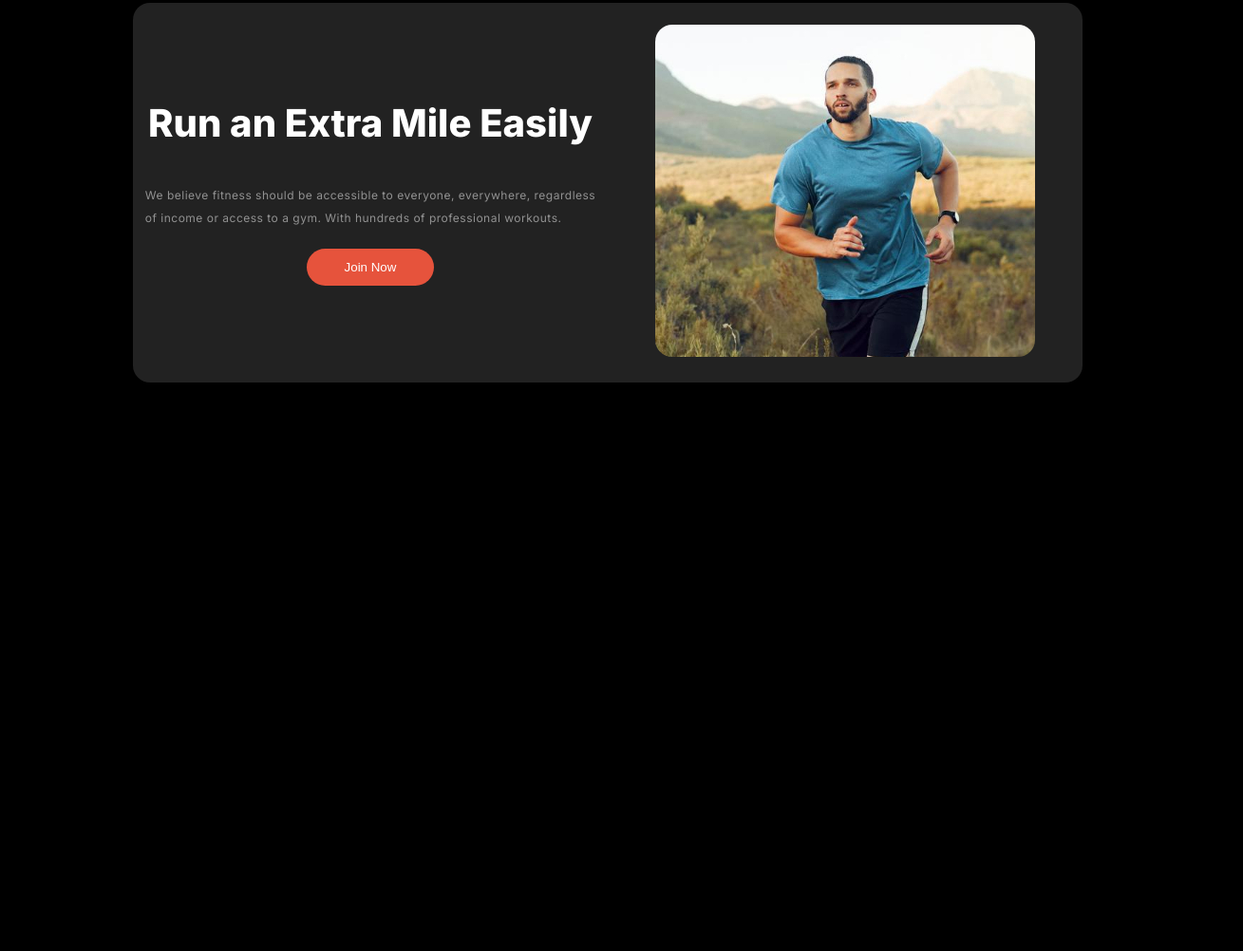
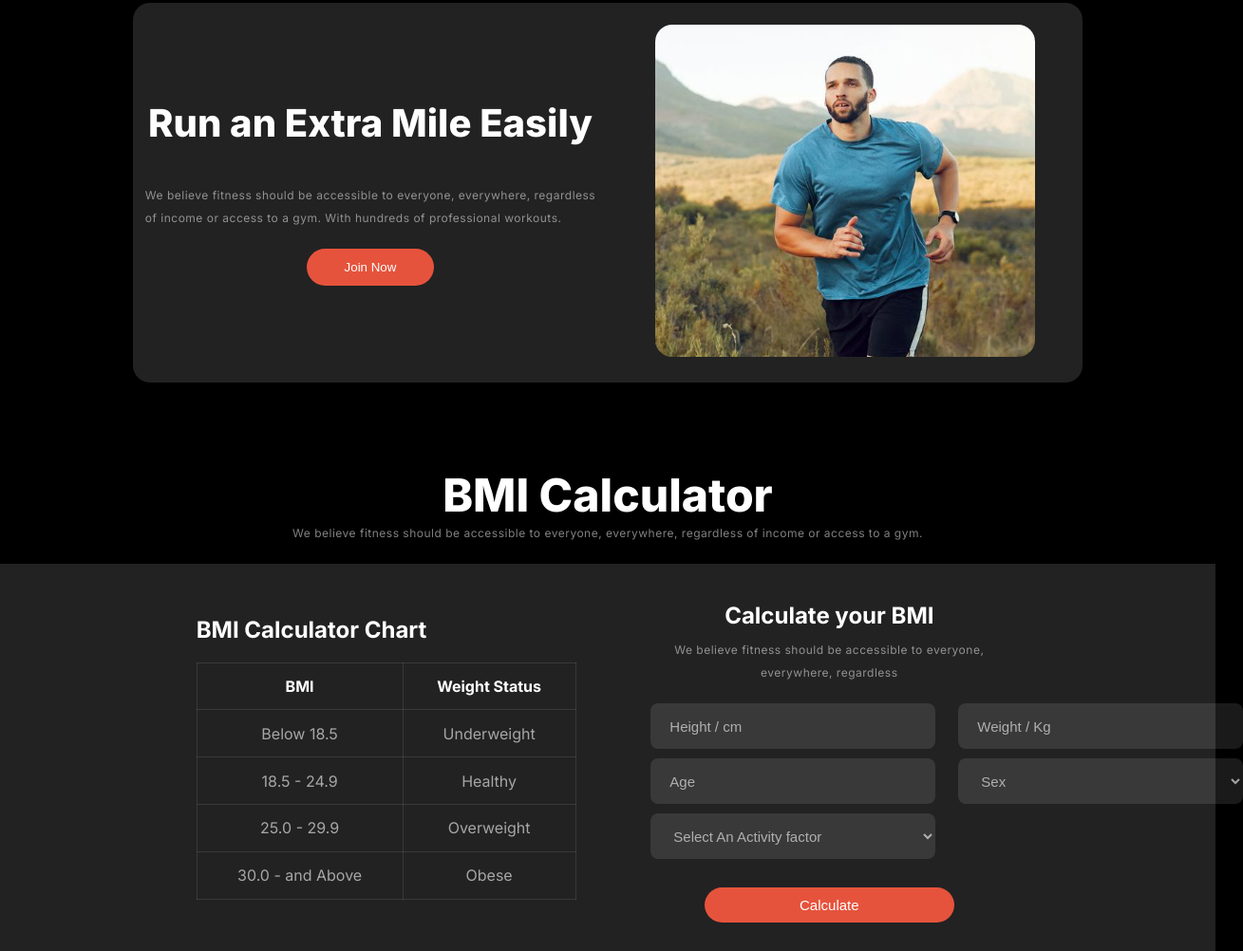
Before and after one commit to mdshohaan/b-10, a plain HTML site: page index.html in a window 1280 px wide. Shown: the part 1099-2101 px from the top of the page at 95% size, 1309 px wide, since content can reach past the window. Before the commit the page ends 1552 px from the top, so only its background shows below. Drawn offline with Linux system fonts and the light colour scheme; a web font is replaced by a local one.

Commit message:
bmi done

```diff
--- a/index.html
+++ b/index.html
@@ -16,6 +16,7 @@
   </head>
   <body class="inter">
     <!-- nav starts here -->
+    <div class="grey">
       <header class="nav_container">
         <nav class="nav_content">
           <h3><span class="nav_head">Fitness</span></h3>
@@ -29,6 +30,7 @@
           </ul>
         </nav>
       </header>
+
       <section class="get_container">
         <div class="get_left">
           <h1 class="heading">
@@ -60,6 +62,7 @@
           </div>
         </div>
       </section>
+    </div>
     <div class="flex">
       <h1 class="heading">Change Your Habits</h1>
       <p class="text">
@@ -130,5 +133,63 @@
         <div class="run_img"><img src="./style/images/run.jpg" alt="" /></div>
       </div>
     </section>
+
+    /* BMI Calculator starts here */
+
+    <div class="flex">
+      <h1 class="heading">BMI Calculator</h1>
+      <p class="text">
+        We believe fitness should be accessible to everyone, everywhere,
+        regardless of income or access to a gym.
+      </p>
+    </div>
+    <section class="bmi_container">
+      <main class="bmi_content">
+        <div class="bmi_left">
+          <h1>BMI Calculator Chart</h1>
+          <table class="data">
+            <tr>
+              <th>BMI</th>
+              <th>Weight Status</th>
+            </tr>
+            <tr>
+              <td>Below 18.5</td>
+              <td>Underweight</td>
+            </tr>
+            <tr>
+              <td>18.5 - 24.9</td>
+              <td>Healthy</td>
+            </tr>
+            <tr>
+              <td>25.0 - 29.9</td>
+              <td>Overweight</td>
+            </tr>
+            <tr>
+              <td>30.0 - and Above</td>
+              <td>Obese</td>
+            </tr>
+          </table>
+        </div>
+        <div class="bmi_right">
+          <h1>Calculate your BMI</h1>
+          <p class="text">
+            We believe fitness should be accessible to everyone, everywhere,
+            regardless
+          </p>
+          <form class="formone" action="">
+            <input type="text" placeholder="Height / cm" />
+            <input type="text" placeholder="Weight / Kg" />
+            <input type="text" placeholder="Age" />
+            <select name="" id="">
+              <option value="sex">Sex</option>
+            </select>
+            <select name="" id="">
+              <option value="sex">Select An Activity factor</option>
+            </select>
+          </form>
+          <button class="btn calc_btn">Calculate</button>
+        </div>
+      </main>
+    </section>
   </body>
 </html>
--- a/style/responsive.css
+++ b/style/responsive.css
@@ -42,4 +42,27 @@
     object-fit: none;
     object-position: 67% 30%;
   }
+  .bmi_content {
+    flex-direction: column;
+    justify-content: center;
+    padding: 20px;
+  }
+  .bmi_left {
+    width: 100%;
+  }
+  .bmi_right {
+    width: 100%;
+  }
+  input,
+  select,
+  option {
+    width: 90%;
+    height: 90%;
+    font-size: 10px;
+  }
+  table {
+    width: 90%;
+    height: 90%;
+    /* font-size: 10px; */
+  }
 }
--- a/style/style.css
+++ b/style/style.css
@@ -56,11 +56,11 @@ body {
   max-width: 1000px;
   margin: 0px auto;
 
-  background: linear-gradient(
+  /* background: linear-gradient(
     180deg,
     rgb(17, 17, 17),
     rgba(119, 119, 119, 0) 100%
-  );
+  ); */
 }
 .nav_content {
   display: flex;
@@ -108,13 +108,17 @@ a {
 }
 
 /* get styles start */
-
+  .grey{
+    background: linear-gradient(180.00deg, rgb(17, 17, 17),rgba(119, 119, 119, 0) 100%);
+  }
 .get_container {
   display: flex;
   justify-content: flex-start;
   align-items: center;
   max-width: 1000px;
   margin: 0 auto;
+
+
 }
 .get_left {
   width: 50%;
@@ -219,6 +223,7 @@ img {
 .run_container {
   max-width: 1000px;
   margin: 50px auto;
+
 }
 .run_content {
 height: 400px;
@@ -226,6 +231,7 @@ height: 400px;
   background: rgb(34, 34, 34);
   display: flex;
   justify-content: space-evenly;
+
 }
 .run_head{
   font-size: 40px;
@@ -258,3 +264,80 @@ height: 400px;
 .run_main_heading>h3{
   margin-bottom: 40px;
 }
+
+/* BMI Calculator starts here */
+
+
+
+.bmi_container{
+
+background: rgb(34, 34, 34);
+
+}
+.bmi_content{
+  max-width: 1000px;
+display: flex;
+margin: 0 auto;
+justify-content: space-evenly;
+align-items: center;
+width: 100%;
+
+}
+.bmi_left{
+  width: 40%;
+
+}
+.bmi_left>h1{
+  color: white;
+  margin-bottom: 20px;
+
+}
+.data{
+width: 400px;
+height: 250px;
+border-collapse: collapse;
+}
+tr,td,th{
+  border: 1px solid rgba(255, 255, 255, 0.1);
+  color: white;
+  text-align: center;
+}
+.bmi_right{
+width: 40%;
+text-align: center;
+
+}
+.bmi_right>p{
+  margin-bottom: 20px;
+  margin-top: 10px;
+  text-align: center;
+}
+.bmi_right>h1{
+  color: white;
+  margin-top: 40px;
+}
+.formone{
+display: grid;
+grid-template-columns: 1fr 1fr ;
+grid-template-rows: 1fr 1fr 1fr ;
+}
+input,select,option{
+  width: 300px;
+  height: 48px;
+  border-radius: 8px;
+  padding: 12px 40px 12px 20px;
+  background: rgba(255, 255, 255, 0.1);
+  margin: 0px 12px;
+  color: rgba(255, 255, 255, 0.6);
+  margin-bottom: 10px;
+  border: none;
+  font-size: 15px;
+}
+::placeholder,td{
+  color: rgba(255, 255, 255, 0.6);
+}
+.calc_btn{
+  padding: 10px 100px;
+  font-size: 15px;
+  margin-bottom: 30px;
+}
```
Lines whose indentation alone changed are shown as unchanged.
